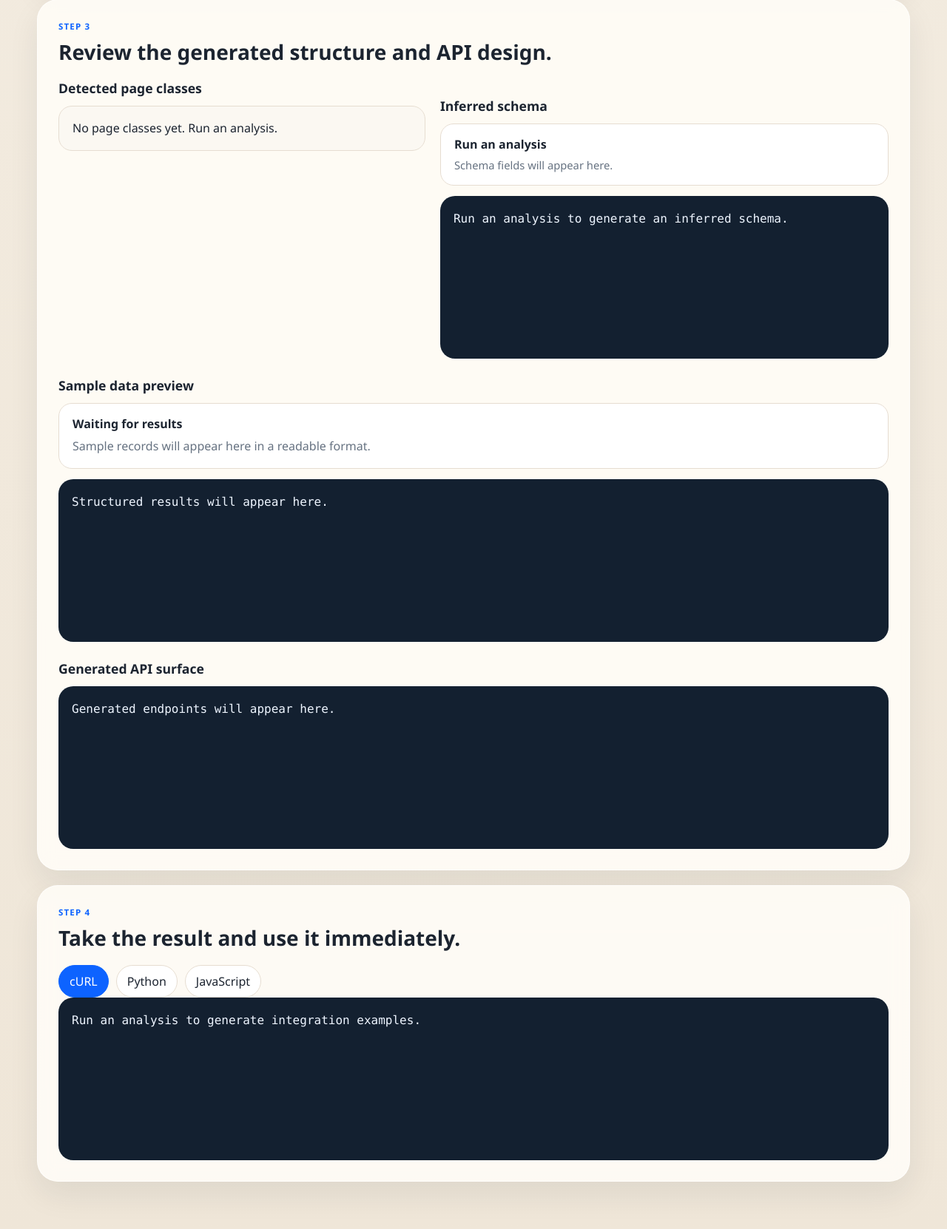
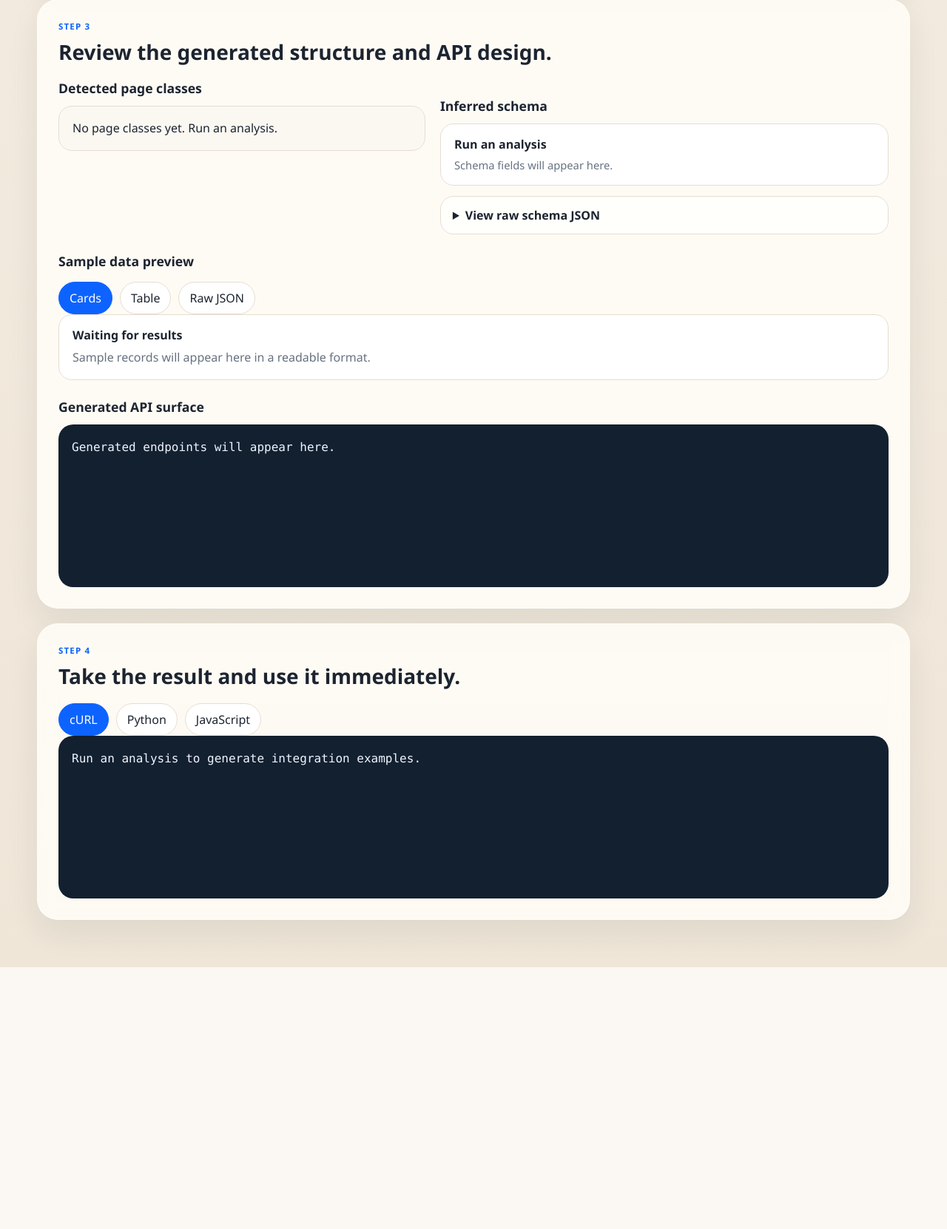
Before and after one commit to roboticspro1/TinyFishNUS-ByteMe, a FastAPI app: page / in a window 1280 px wide. Shown: the part 1733-3395 px from the top of the page at 74% size. After the commit the page ends 3041 px from the top, so only its background shows below. Run offline with FastAPI, Linux system fonts and the light colour scheme.

Commit message:
Add table and raw schema views to copy 4

```diff
--- a/static/app.js
+++ b/static/app.js
@@ -14,6 +14,11 @@ const explanationText = document.getElementById("explanationText");
 const curlExample = document.getElementById("curlExample");
 const pythonExample = document.getElementById("pythonExample");
 const jsExample = document.getElementById("jsExample");
+const sampleTableHead = document.getElementById("sampleTableHead");
+const sampleTableBody = document.getElementById("sampleTableBody");
+const cardsView = document.getElementById("cardsView");
+const tableView = document.getElementById("tableView");
+const rawView = document.getElementById("rawView");
 
 document.querySelectorAll(".preset").forEach((button) => {
     button.addEventListener("click", () => {
@@ -28,6 +33,17 @@ document.querySelectorAll(".tab-button").forEach((button) => {
         document.querySelectorAll(".code-example").forEach((item) => item.classList.remove("active"));
         button.classList.add("active");
         document.getElementById(button.dataset.target).classList.add("active");
+    });
+});
+
+document.querySelectorAll(".view-button").forEach((button) => {
+    button.addEventListener("click", () => {
+        document.querySelectorAll(".view-button").forEach((item) => item.classList.remove("active"));
+        button.classList.add("active");
+        cardsView.classList.add("hidden");
+        tableView.classList.add("hidden");
+        rawView.classList.add("hidden");
+        document.getElementById(button.dataset.view).classList.remove("hidden");
     });
 });
 
@@ -73,7 +89,7 @@ function renderSchema(result) {
 }
 
 function renderSamples(result) {
-    sampleCards.innerHTML = result.samples.slice(0, 4).map((item) => {
+    cardsView.innerHTML = result.samples.slice(0, 4).map((item) => {
         const meta = [];
         if (item.author) meta.push(`<span>${item.author}</span>`);
         if (item.published_at) meta.push(`<span>${item.published_at}</span>`);
@@ -88,7 +104,21 @@ function renderSamples(result) {
             </article>
         `;
     }).join("");
-    jsonOutput.textContent = JSON.stringify(result.samples, null, 2);
+    rawView.textContent = JSON.stringify(result.samples, null, 2);
+
+    const columns = [...new Set(result.samples.flatMap((item) => Object.keys(item)))];
+    sampleTableHead.innerHTML = `<tr>${columns.map((column) => `<th>${column}</th>`).join("")}</tr>`;
+    sampleTableBody.innerHTML = result.samples.slice(0, 8).map((item) => `
+        <tr>
+            ${columns.map((column) => {
+                const value = item[column] ?? "";
+                if (column === "url" && value) {
+                    return `<td><a href="${value}" target="_blank" rel="noreferrer">Open Link</a></td>`;
+                }
+                return `<td>${String(value)}</td>`;
+            }).join("")}
+        </tr>
+    `).join("");
 }
 
 function renderNotes(result) {
@@ -123,11 +153,13 @@ async function analyzeWebsite() {
     modeBadge.textContent = "Agent running";
     explanationText.textContent = "Exploring the target website, grouping repeated pages, and inferring a reusable schema.";
     schemaOutput.textContent = "Inspecting structural patterns and building a schema candidate...";
-    jsonOutput.textContent = "Collecting representative records...";
+    rawView.textContent = "Collecting representative records...";
     apiOutput.textContent = "Generating developer-ready endpoint design...";
     siteMap.innerHTML = `<div class="stack-card">Clustering possible landing, listing, and detail page patterns...</div>`;
     schemaCards.innerHTML = `<div class="field-card"><strong>Analyzing</strong><span>Deriving fields from extracted records.</span></div>`;
-    sampleCards.innerHTML = `<div class="sample-card"><strong>Collecting records</strong><p>Readable sample cards will appear here.</p></div>`;
+    cardsView.innerHTML = `<div class="sample-card"><strong>Collecting records</strong><p>Readable sample cards will appear here.</p></div>`;
+    sampleTableHead.innerHTML = "";
+    sampleTableBody.innerHTML = "";
     agentNotes.innerHTML = `<div class="stack-card">Preparing the reverse-engineering workflow...</div>`;
     renderQuickstart({
         quickstart: {
@@ -164,11 +196,13 @@ async function analyzeWebsite() {
         modeBadge.textContent = "Error";
         explanationText.textContent = "The analysis request failed. Check that the local server is running and try again.";
         schemaOutput.textContent = "The analysis request failed.";
-        jsonOutput.textContent = error.message;
+        rawView.textContent = error.message;
         apiOutput.textContent = "Please retry after checking the local server.";
         siteMap.innerHTML = `<div class="stack-card">No site map available because the analysis request failed.</div>`;
         schemaCards.innerHTML = `<div class="field-card"><strong>No schema</strong><span>The analysis did not complete.</span></div>`;
-        sampleCards.innerHTML = `<div class="sample-card"><strong>No sample data</strong><p>The analysis did not complete.</p></div>`;
+        cardsView.innerHTML = `<div class="sample-card"><strong>No sample data</strong><p>The analysis did not complete.</p></div>`;
+        sampleTableHead.innerHTML = "";
+        sampleTableBody.innerHTML = "";
         agentNotes.innerHTML = `<div class="stack-card">Unable to complete the reverse-engineering workflow.</div>`;
     } finally {
         analyzeBtn.disabled = false;
--- a/static/styles.css
+++ b/static/styles.css
@@ -236,7 +236,8 @@ textarea {
 }
 
 .preset-row,
-.code-tabs {
+.code-tabs,
+.view-toggle {
     display: flex;
     flex-wrap: wrap;
     gap: 10px;
@@ -244,7 +245,8 @@ textarea {
 }
 
 .preset,
-.tab-button {
+.tab-button,
+.view-button {
     border: 1px solid var(--line);
     background: white;
     color: var(--ink);
@@ -254,8 +256,10 @@ textarea {
 }
 
 .tab-button.active,
+.view-button.active,
 .preset:hover,
-.tab-button:hover {
+.tab-button:hover,
+.view-button:hover {
     background: var(--accent);
     color: white;
     border-color: var(--accent);
@@ -353,6 +357,64 @@ textarea {
     font-weight: 700;
 }
 
+.table-shell {
+    margin-top: 14px;
+    border: 1px solid var(--line);
+    border-radius: 20px;
+    overflow: auto;
+    background: white;
+}
+
+table {
+    width: 100%;
+    border-collapse: collapse;
+    min-width: 720px;
+}
+
+thead {
+    background: var(--bg-soft);
+}
+
+th,
+td {
+    text-align: left;
+    padding: 14px 16px;
+    border-bottom: 1px solid var(--line);
+    vertical-align: top;
+    font-size: 0.95rem;
+}
+
+th {
+    font-size: 0.78rem;
+    text-transform: uppercase;
+    letter-spacing: 0.08em;
+    color: var(--muted);
+}
+
+td {
+    color: var(--ink);
+    line-height: 1.6;
+    overflow-wrap: anywhere;
+}
+
+.raw-panel {
+    margin-top: 14px;
+    border: 1px solid var(--line);
+    border-radius: 18px;
+    background: rgba(255, 255, 255, 0.72);
+    overflow: hidden;
+}
+
+.raw-panel summary {
+    padding: 14px 16px;
+    cursor: pointer;
+    font-weight: 700;
+}
+
+.hidden {
+    display: none;
+}
+
 .result-block {
     margin-top: 24px;
 }
@@ -376,6 +438,7 @@ pre {
     overflow: auto;
     white-space: pre-wrap;
     word-break: break-word;
+    overflow-wrap: anywhere;
     font-family: "SFMono-Regular", "Menlo", monospace;
     line-height: 1.6;
 }
--- a/templates/index.html
+++ b/templates/index.html
@@ -123,19 +123,33 @@
                                 <span>Schema fields will appear here.</span>
                             </div>
                         </div>
-                        <pre id="schemaOutput">Run an analysis to generate an inferred schema.</pre>
+                        <details class="raw-panel">
+                            <summary>View raw schema JSON</summary>
+                            <pre id="schemaOutput">Run an analysis to generate an inferred schema.</pre>
+                        </details>
                     </div>
                 </div>
 
                 <div class="result-block">
                     <h3>Sample data preview</h3>
-                    <div id="sampleCards" class="sample-grid">
+                    <div class="view-toggle">
+                        <button class="view-button active" data-view="cardsView">Cards</button>
+                        <button class="view-button" data-view="tableView">Table</button>
+                        <button class="view-button" data-view="rawView">Raw JSON</button>
+                    </div>
+                    <div id="cardsView" class="sample-grid">
                         <div class="sample-card">
                             <strong>Waiting for results</strong>
                             <p>Sample records will appear here in a readable format.</p>
                         </div>
                     </div>
-                    <pre id="jsonOutput">Structured results will appear here.</pre>
+                    <div id="tableView" class="table-shell hidden">
+                        <table>
+                            <thead id="sampleTableHead"></thead>
+                            <tbody id="sampleTableBody"></tbody>
+                        </table>
+                    </div>
+                    <pre id="rawView" class="hidden">Structured results will appear here.</pre>
                 </div>
 
                 <div class="result-block">
```
